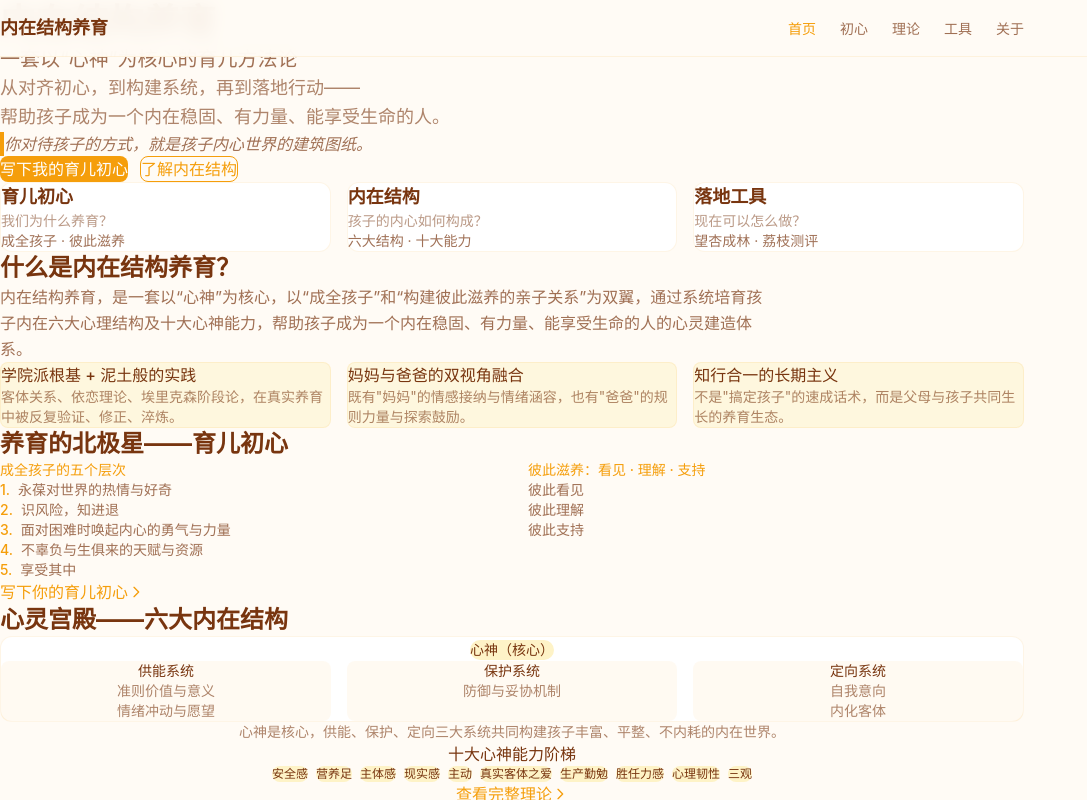
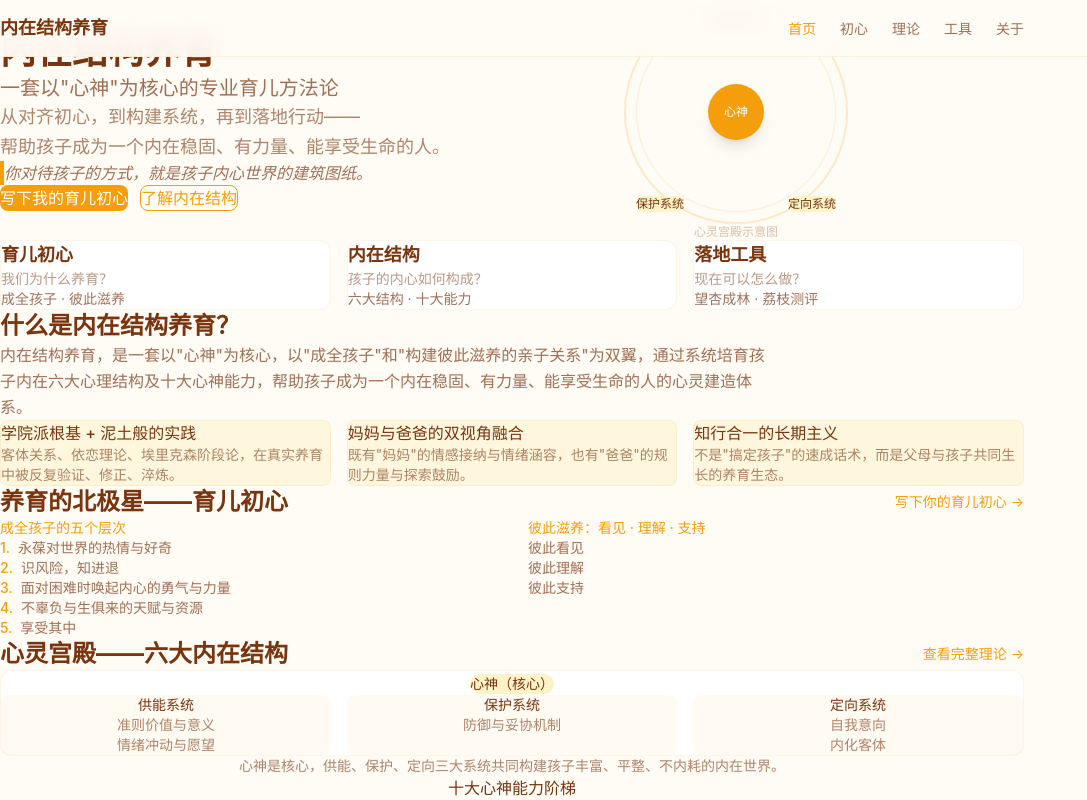
Before and after one commit to plizhi/nzyy, a Next.js app: page / in a window 1280 px wide. Shown: the top 800 px of the page, without its empty margins (0-1087 px from the left). Built offline with nearby package versions, Linux system fonts and the light colour scheme.

Commit message:
UI完善：首页视觉优化、海报Canvas布局调整、设计规范文档

```diff
--- a/app/intent/page.tsx
+++ b/app/intent/page.tsx
@@ -249,24 +249,25 @@ export default function IntentPage() {
       ctx.fillText(line, 40, startY + i * lineHeight);
     });
 
-    // 共鸣度标签
-    const tagY = 320;
+    // 共鸣度区
     ctx.font = "bold 14px sans-serif";
     ctx.fillStyle = "#f59e0b";
     ctx.textAlign = "center";
-    ctx.fillText(`初心共鸣度`, 200, tagY);
+    ctx.fillText("初心共鸣度", 200, 300);
 
     // 共鸣度数字
     ctx.font = "bold 48px sans-serif";
     ctx.fillStyle = "#78350f";
-    ctx.fillText(`${resonance}%`, 200, tagY + 50);
+    ctx.fillText(`${resonance}%`, 200, 355);
 
     // 标签
+    let contentBottomY = 385;
     if (matchedTags.length > 0) {
       ctx.font = "11px sans-serif";
       ctx.fillStyle = "#92400e";
       const tagsText = matchedTags.join(" · ");
-      ctx.fillText(tagsText, 200, tagY + 80);
+      ctx.fillText(tagsText, 200, 385);
+      contentBottomY = 400;
     }
 
     // 独特视角
@@ -287,23 +288,25 @@ export default function IntentPage() {
       }
       if (uLine) uniqueLines.push(uLine);
       uniqueLines.slice(0, 2).forEach((l, i) => {
-        ctx.fillText(l, 40, tagY + 105 + i * 16);
+        ctx.fillText(l, 40, contentBottomY + 10 + i * 16);
       });
+      contentBottomY = contentBottomY + 10 + Math.min(uniqueLines.length, 2) * 16;
     }
 
     // 底部二维码占位
+    const qrY = Math.max(450, contentBottomY + 20);
     ctx.fillStyle = "#fef3c7";
-    ctx.fillRect(150, 470, 100, 100);
+    ctx.fillRect(150, qrY, 100, 100);
     ctx.fillStyle = "#78350f";
     ctx.font = "10px sans-serif";
     ctx.textAlign = "center";
-    ctx.fillText("扫码写下你的", 200, 505);
-    ctx.fillText("育儿初心", 200, 520);
+    ctx.fillText("扫码写下你的", 200, qrY + 55);
+    ctx.fillText("育儿初心", 200, qrY + 70);
 
     // 底部金句
     ctx.font = "10px sans-serif";
     ctx.fillStyle = "#78350f";
-    ctx.fillText("内在结构养育", 200, 565);
+    ctx.fillText("内在结构养育", 200, qrY + 95);
 
     trackPosterGenerate(reportID);
     setPosterGenerated(true);
--- a/app/page.tsx
+++ b/app/page.tsx
@@ -88,12 +88,13 @@ export default function Home() {
     <div className="min-h-screen">
       {/* 首屏 */}
       <section className="max-w-5xl mx-auto px-4 sm:px-6 py-16 sm:py-24">
-        <div className="max-w-2xl">
+        <div className="flex flex-col lg:flex-row items-center gap-12">
+          <div className="flex-1 max-w-xl">
             <h1 className="text-3xl sm:text-4xl font-bold text-[#78350f] mb-4 leading-tight">
               内在结构养育
             </h1>
             <p className="text-lg sm:text-xl text-[#78350f]/70 mb-6">
-            一套以“心神”为核心的育儿方法论
+              一套以"心神"为核心的专业育儿方法论
             </p>
             <p className="text-base sm:text-lg text-[#78350f]/60 mb-8 leading-relaxed">
               从对齐初心，到构建系统，再到落地行动——
@@ -116,6 +117,32 @@ export default function Home() {
               >
                 了解内在结构
               </Link>
+            </div>
+          </div>
+
+          {/* 心灵宫殿示意图 */}
+          <div className="hidden lg:flex flex-col items-center">
+            <div className="relative w-56 h-56">
+              <div className="absolute inset-0 rounded-full border-2 border-[#f59e0b]/20" />
+              <div className="absolute inset-3 rounded-full border border-[#f59e0b]/15" />
+              <div className="absolute top-3 left-1/2 -translate-x-1/2 px-2 py-1 bg-[#fef3c7] rounded-full text-xs text-[#78350f] font-medium whitespace-nowrap">
+                供能系统
+              </div>
+              <div className="absolute bottom-3 left-3 px-2 py-1 bg-[#fef3c7] rounded-full text-xs text-[#78350f] font-medium">
+                保护系统
+              </div>
+              <div className="absolute bottom-3 right-3 px-2 py-1 bg-[#fef3c7] rounded-full text-xs text-[#78350f] font-medium">
+                定向系统
+              </div>
+              <div className="absolute inset-0 flex items-center justify-center">
+                <div className="w-14 h-14 bg-[#f59e0b] rounded-full flex items-center justify-center shadow-lg">
+                  <span className="text-white text-xs font-medium">心神</span>
+                </div>
+              </div>
+            </div>
+            <p className="mt-3 text-xs text-[#78350f]/30 text-center">
+              心灵宫殿示意图
+            </p>
           </div>
         </div>
       </section>
@@ -144,11 +171,11 @@ export default function Home() {
 
       {/* 理念区 */}
       <section className="max-w-5xl mx-auto px-4 sm:px-6 py-16">
-        <h2 className="text-xl sm:text-2xl font-bold text-[#78350f] mb-6">
+        <h2 className="text-xl sm:text-2xl font-bold text-[#78350f] mb-2">
           什么是内在结构养育？
         </h2>
         <p className="text-[#78350f]/70 leading-relaxed mb-8 max-w-3xl">
-          内在结构养育，是一套以“心神”为核心，以“成全孩子”和“构建彼此滋养的亲子关系”为双翼，通过系统培育孩子内在六大心理结构及十大心神能力，帮助孩子成为一个内在稳固、有力量、能享受生命的人的心灵建造体系。
+          内在结构养育，是一套以"心神"为核心，以"成全孩子"和"构建彼此滋养的亲子关系"为双翼，通过系统培育孩子内在六大心理结构及十大心神能力，帮助孩子成为一个内在稳固、有力量、能享受生命的人的心灵建造体系。
         </p>
         <div className="grid sm:grid-cols-3 gap-4">
           {genes.map((gene, i) => (
@@ -165,9 +192,17 @@ export default function Home() {
 
       {/* 初心区预览 */}
       <section className="max-w-5xl mx-auto px-4 sm:px-6 py-16">
-        <h2 className="text-xl sm:text-2xl font-bold text-[#78350f] mb-6">
+        <div className="flex flex-col sm:flex-row sm:items-center sm:justify-between gap-4 mb-6">
+          <h2 className="text-xl sm:text-2xl font-bold text-[#78350f]">
             养育的北极星——育儿初心
           </h2>
+          <Link
+            href="/intent"
+            className="text-sm text-[#f59e0b] hover:underline whitespace-nowrap"
+          >
+            写下你的育儿初心 →
+          </Link>
+        </div>
         <div className="grid sm:grid-cols-2 gap-8">
           <div>
             <h3 className="text-sm font-medium text-[#f59e0b] mb-3">
@@ -199,34 +234,21 @@ export default function Home() {
             </ul>
           </div>
         </div>
-        <div className="mt-8">
-          <Link
-            href="/intent"
-            className="inline-flex items-center text-[#f59e0b] hover:underline"
-          >
-            写下你的育儿初心
-            <svg
-              className="w-4 h-4 ml-1"
-              fill="none"
-              stroke="currentColor"
-              viewBox="0 0 24 24"
-            >
-              <path
-                strokeLinecap="round"
-                strokeLinejoin="round"
-                strokeWidth={2}
-                d="M9 5l7 7-7 7"
-              />
-            </svg>
-          </Link>
-        </div>
       </section>
 
       {/* 理论区预览 */}
       <section className="max-w-5xl mx-auto px-4 sm:px-6 py-16">
-        <h2 className="text-xl sm:text-2xl font-bold text-[#78350f] mb-6">
+        <div className="flex flex-col sm:flex-row sm:items-center sm:justify-between gap-4 mb-6">
+          <h2 className="text-xl sm:text-2xl font-bold text-[#78350f]">
             心灵宫殿——六大内在结构
           </h2>
+          <Link
+            href="/theory"
+            className="text-sm text-[#f59e0b] hover:underline whitespace-nowrap"
+          >
+            查看完整理论 →
+          </Link>
+        </div>
         <div className="bg-white rounded-xl border border-[#f59e0b]/10 p-6 mb-6">
           <div className="text-center mb-6">
             <div className="inline-block px-4 py-2 bg-[#fef3c7] rounded-full text-sm font-medium text-[#78350f]">
@@ -266,27 +288,6 @@ export default function Home() {
             </span>
           ))}
         </div>
-        <div className="text-center">
-          <Link
-            href="/theory"
-            className="inline-flex items-center text-[#f59e0b] hover:underline"
-          >
-            查看完整理论
-            <svg
-              className="w-4 h-4 ml-1"
-              fill="none"
-              stroke="currentColor"
-              viewBox="0 0 24 24"
-            >
-              <path
-                strokeLinecap="round"
-                strokeLinejoin="round"
-                strokeWidth={2}
-                d="M9 5l7 7-7 7"
-              />
-            </svg>
-          </Link>
-        </div>
       </section>
 
       {/* 彼此滋养区 */}
@@ -317,7 +318,7 @@ export default function Home() {
         <h2 className="text-xl sm:text-2xl font-bold text-[#78350f] mb-6 text-center">
           落地工具——让理论进入日常
         </h2>
-        <div className="grid sm:grid-cols-2 gap-4">
+        <div className="grid sm:grid-cols-2 gap-4 max-w-2xl mx-auto">
           <div className="p-6 bg-white rounded-xl border border-[#f59e0b]/10">
             <h3 className="text-lg font-semibold text-[#78350f] mb-2">
               望杏成林
--- /dev/null
+++ b/public/poster-brief.md
@@ -0,0 +1,97 @@
+# 海报设计规范 v1.0
+
+## 概述
+竖版海报，用于微信分享，引流至首页/初心页。
+
+---
+
+## 尺寸规格
+- 宽度：400px
+- 高度：600px
+- 背景色：#FFFBF5（米白）
+
+---
+
+## 布局结构（从上到下）
+
+### 1. 顶部装饰条（0-8px）
+- 颜色：#f59e0b（暖橙）
+- 高度：8px
+
+### 2. 品牌标题区（30-75px）
+- 文字：「我的育儿初心」
+- 字体：bold 20px sans-serif
+- 颜色：#78350f（深棕）
+- 居中对齐
+- 下方副标题：「每个父母的初心，都值得被认真对待。」
+- 字体：12px sans-serif
+- 颜色：#78350f
+
+### 3. 分隔线（90px）
+- 颜色：#f59e0b
+- 宽度：1px
+- 位置：左右各留 40px 边距
+
+### 4. 初心内容区（100-280px）
+- 文字左对齐
+- 字体：14px sans-serif
+- 颜色：#78350f
+- 行高：22px
+- 最多显示 8 行（超出的不显示）
+- 边距：左右各 40px
+
+### 5. 共鸣度区（300-380px）
+- 小标签文字：「初心共鸣度」
+- 字体：bold 14px sans-serif
+- 颜色：#f59e0b
+- 居中
+
+- 百分比数字：XX%
+- 字体：bold 48px sans-serif
+- 颜色：#78350f
+- 居中
+
+- 关键词标签（可选）
+- 字体：11px sans-serif
+- 颜色：#92400e
+- 格式：「标签1 · 标签2 · 标签3」
+- 居中
+
+### 6. 独特视角区（可选，380-430px）
+- 如果有独特视角内容
+- 字体：11px sans-serif
+- 颜色：#78350f
+- 最多显示 2 行
+- 边距：左右各 40px
+
+### 7. 二维码区（450-570px）
+- 背景色：#fef3c7
+- 尺寸：100x100px
+- 位置：居中
+- 圆角：4px
+- 二维码上方文字：「扫码写下你的」
+- 二维码下方文字：「育儿初心」
+- 字体：10px sans-serif
+- 颜色：#78350f
+
+### 8. 底部品牌区（570-600px）
+- 文字：「内在结构养育」
+- 字体：10px sans-serif
+- 颜色：#78350f
+- 居中
+
+---
+
+## 异常处理
+- 如果用户跳过了步骤1：内容区显示固定金句「每个父母的初心，都值得被认真对待。」
+- 如果没有关键词匹配：隐藏标签行
+- 如果没有独特视角：隐藏该区块
+
+---
+
+## 技术实现约束
+- 前端使用 Canvas 原生绘制
+- 避免复杂渐变（纯色填充为主）
+- 避免系统字体外的特殊字体
+- Android 低端机需在 5 秒内完成渲染
+- 渲染超时 10 秒提示重试
```
Lines whose indentation alone changed are shown as unchanged.
